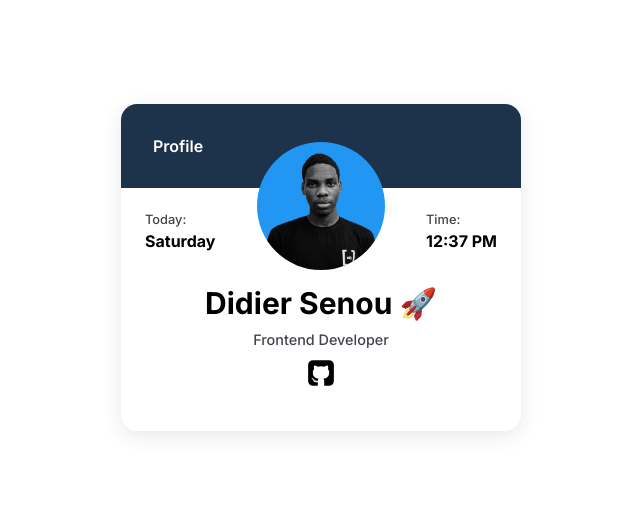
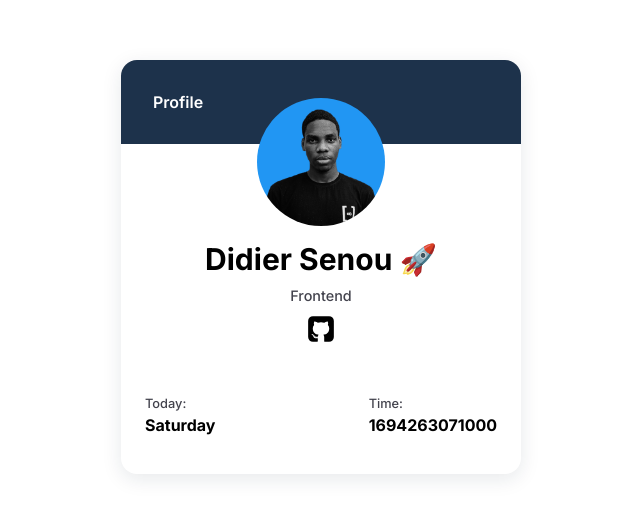
Before and after one commit to Didier-ds/user-profile-card, a website: page index.html in a window 1280 px wide. Shown: the part 133-650 px from the top of the page, without its empty margins (319-959 px from the left). Drawn offline with Linux system fonts and the light colour scheme.

Commit message:
refactor

```diff
--- a/assets/main.css
+++ b/assets/main.css
@@ -51,29 +51,12 @@
     transition: opacity 0.5s ease;
 }
 
-@media screen and (min-width: 768px) {
-    .card .info-item.absolute {
-        position: absolute;
-    }
-}
 
 .card .date-container {
     display: flex;
     justify-content: space-between;
     align-items: center;
     margin-bottom: 15px;
-}
-
-.card .info-item.first {
-    /*position: absolute;*/
-    top: 0;
-    left: 0;
-}
-
-.card .info-item.last {
-    /*position: absolute;*/
-    top: 0;
-    right: 0;
 }
 
 .card .info-item .title {
--- a/index.html
+++ b/index.html
@@ -22,13 +22,14 @@
                     <img alt="Your Slack Username" data-testid="slackDisplayImage" src="assets/profile_pic.png">
                     <div class="user-details">
                         <h1><span data-testid="slackUserName">Didier Senou</span> 🚀 </h1>
-                        <p data-testid="myTrack">Frontend Developer</p>
+                        <p data-testid="myTrack">Frontend</p>
                         <div>
                             <a target="_blank" data-testid="githubURL" href="">
                                 <svg class="icon" viewBox="0 0 1792 1792" xmlns="http://www.w3.org/2000/svg">
                                      xmlns="http://www.w3.org/2000/svg">
                                     <path d="M522 1352q-8 9-20-3-13-11-4-19 8-9 20 3 12 11 4 19zm-42-61q9 12 0 19-8 6-17-7t0-18q9-7 17 6zm-61-60q-5 7-13 2-10-5-7-12 3-5 13-2 10 5 7 12zm31 34q-6 7-16-3-9-11-2-16 6-6 16 3 9 11 2 16zm129 112q-4 12-19 6-17-4-13-15t19-7q16 5 13 16zm63 5q0 11-16 11-17 2-17-11 0-11 16-11 17-2 17 11zm58-10q2 10-14 14t-18-8 14-15q16-2 18 9zm964-956v960q0 119-84.5 203.5t-203.5 84.5h-224q-16 0-24.5-1t-19.5-5-16-14.5-5-27.5v-239q0-97-52-142 57-6 102.5-18t94-39 81-66.5 53-105 20.5-150.5q0-121-79-206 37-91-8-204-28-9-81 11t-92 44l-38 24q-93-26-192-26t-192 26q-16-11-42.5-27t-83.5-38.5-86-13.5q-44 113-7 204-79 85-79 206 0 85 20.5 150t52.5 105 80.5 67 94 39 102.5 18q-40 36-49 103-21 10-45 15t-57 5-65.5-21.5-55.5-62.5q-19-32-48.5-52t-49.5-24l-20-3q-21 0-29 4.5t-5 11.5 9 14 13 12l7 5q22 10 43.5 38t31.5 51l10 23q13 38 44 61.5t67 30 69.5 7 55.5-3.5l23-4q0 38 .5 103t.5 68q0 22-11 33.5t-22 13-33 1.5h-224q-119 0-203.5-84.5t-84.5-203.5v-960q0-119 84.5-203.5t203.5-84.5h960q119 0 203.5 84.5t84.5 203.5z"/>
                                 </svg>
+                            </a>
                         </div>
                     </div>
                 </div>
@@ -57,14 +58,10 @@
         dayOfTheWeekElement.innerHTML = new Date().toLocaleDateString('en-US', {weekday: 'long'});
 
         const currentTimeElement = document.querySelector('[data-testid="currentUTCTime"]');
-        currentTimeElement.innerHTML = new Date().toLocaleTimeString('en-US', {
-            hour: 'numeric',
-            minute: 'numeric',
-            hour12: true
-        });
+        currentTimeElement.innerHTML = new Date().getTime();
 
         const githubURLElement = document.querySelector('[data-testid="githubURL"]');
-        githubURLElement.href = "https://github.com/Didier-ds"
+        githubURLElement.href = "https://github.com/Didier-ds/user-profile-card"
 
         // Calculate the time until the next second
         const now = new Date();
```
Also changed, not shown: package.json (added, +25 -0 lines), 1 other file.
